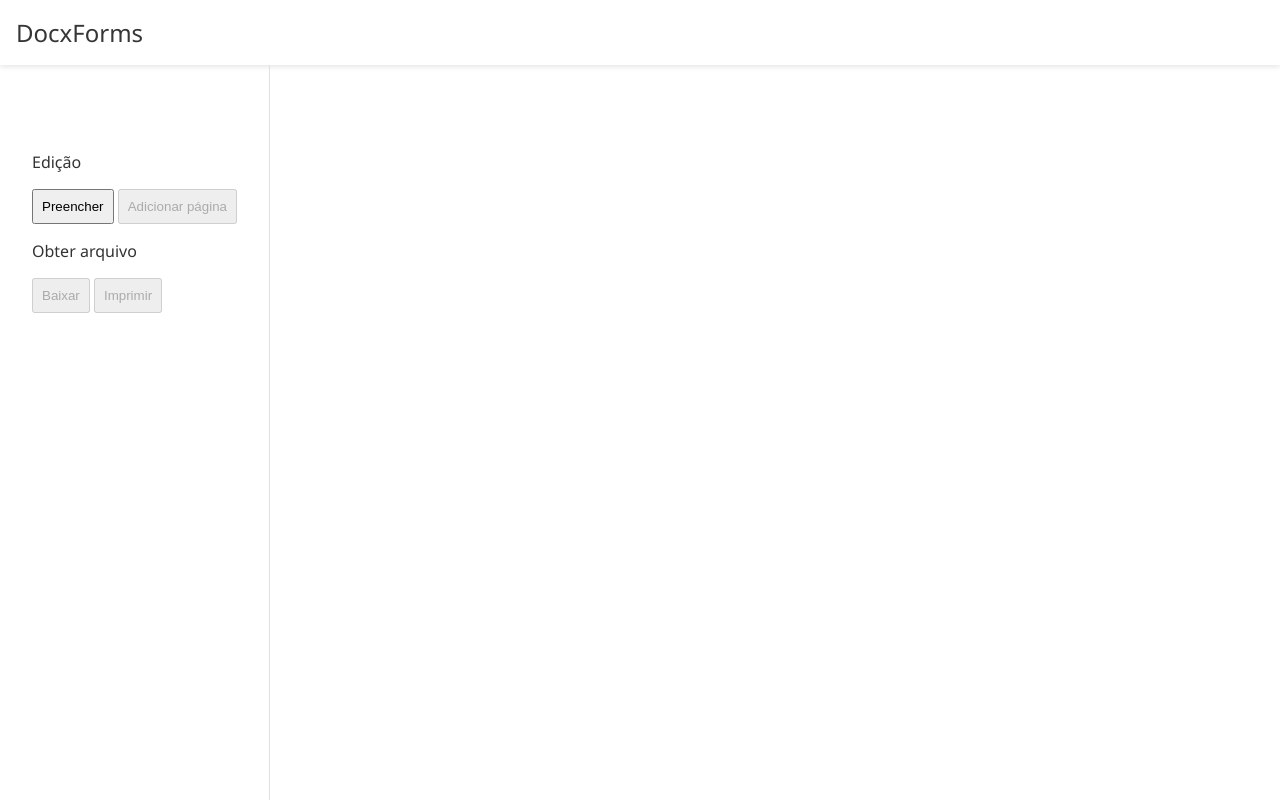
After one commit to lucascost/docxforms, a Django app: page /edit/ in a window 1280 px wide. The commit adds this page. Run offline with Django 5.2, Linux system fonts and the light colour scheme.

Commit message:
Adiciona formulário dinâmico com base nas chaves extraídas de cada documento

```diff
--- a/docxforms/core/urls.py
+++ b/docxforms/core/urls.py
@@ -4,5 +4,6 @@ from core import views
 app_name='core'
 
 urlpatterns = [
-    path('', views.inicio, name='inicio')
+    path('', views.inicio, name='inicio'),
+    path('edit/', views.editar_docx, name='editar')
 ]
--- a/docxforms/core/views.py
+++ b/docxforms/core/views.py
@@ -1,6 +1,7 @@
+import base64
 import re
-import zipfile
-from django.shortcuts import render
+from django import forms
+from django.shortcuts import redirect, render
 from docxtpl import DocxTemplate
 
 def extrair_campos(docx):
@@ -21,25 +22,47 @@ def extrair_campos(docx):
                             campos.append(match)
     return campos
 
+def serializar_arquivo(arquivo):
+    bytes = arquivo.read()
+    return base64.b64encode(bytes).decode('utf-8')
+
+def guardar_em_memoria(request, dados):
+    for key, value in dados.items():
+        request.session[key] = value
+
+
 def inicio(request):
-
     if request.method == 'POST':
         try:
-            docx = DocxTemplate(request.FILES['docx_file'])
+            file = request.FILES['docx_file']
 
-            if not request.FILES['docx_file'].name.endswith('.docx'):
+            if not file.name.endswith('.docx'):
                 return render(request, 'index.html', {'error': 'O arquivo enviado não é um DOCX válido'})
 
+            docx = DocxTemplate(file)
             campos = extrair_campos(docx)
-            print(campos)
+
+            docx_bytes = serializar_arquivo(file)
+
+            guardar_em_memoria(request,{
+                'docx_bytes':docx_bytes,
+                'campos': campos,
+                'nome_arquivo':file.name
+                })
+
+            return redirect('edit/')
 
         except KeyError:
             return render(request, 'index.html', {'error': 'Arquivo DOCX não enviado'})
         except Exception as e:
             return render(request, 'index.html', {'error': 'Erro ao processar o arquivo'})
 
-
     return render(request, 'index.html')
 
-def editar_docx(request, campos, docx):
-    pass
+def editar_docx(request):
+    campos_recebidos = request.session.get('campos',[])
+    campos_formatados = [s.replace("_", " ") for s in campos_recebidos]
+
+    nome_arquivo = request.session.get('nome_arquivo','')
+
+    return render(request, 'edit.html', {'campos':campos_formatados, 'nome_arquivo': nome_arquivo})
--- a/docxforms/static/css/styles.css
+++ b/docxforms/static/css/styles.css
@@ -15,26 +15,40 @@ html, body {
     font-family: var(--font-family);
     background-color: var(--background-color);
     color: var(--primary-color);
+    overflow: hidden;
 
 }
 
-header{
+.top-bar{
+    padding: 1rem;
+    box-shadow: 0px 2px 5px 0px rgba(0,0,0,0.10);
+    -webkit-box-shadow: 0px 2px 5px 0px rgba(0,0,0,0.10);
+    -moz-box-shadow: 0px 2px 5px 0px rgba(0,0,0,0.10);
+}
+
+.logo{
     width: 100%;
     text-align: center;
     padding-top: 4rem;
     padding-bottom: 4rem;
 }
 
+header{
+    width: 100%;
+    text-align: center;
+}
+
 .flex-col{
     display: flex;
     flex-direction: column;
-    justify-content: center;
+    justify-content: flex-start;
     align-items: center;
 }
 
 main{
     padding-left: 2rem;
     padding-right: 2rem;
+    height: 100%;
 }
 
 .section-new-doc{
@@ -68,3 +82,48 @@ main{
     object-position: bottom;
     padding-bottom: 0.5rem;
 }
+
+
+aside{
+    width: fit-content;
+    height: 100%;
+    padding-top: 2rem;
+    padding-right: 2rem;
+    border-right: 1px solid #e0e0e0;
+}
+
+aside span{
+    text-overflow: ellipsis;
+    overflow: hidden;
+    max-width: 300px !important;
+}
+
+.form-field{
+    display: flex;
+    flex-direction: column;
+    width: 300px;
+    margin-bottom: 1rem;
+}
+
+.form-field input[type="text"] {
+    padding: 0.5rem;
+    border: 1px solid #a5a5a5;
+    outline: none;
+    border-radius: 4px;
+  }
+
+.actions{
+    margin-bottom: 1rem;
+}
+
+.action-title{
+    display: flex;
+    margin-bottom: 1rem;
+}
+
+.line{
+}
+
+.actions button{
+    padding: 0.5rem;
+}
--- /dev/null
+++ b/docxforms/templates/edit.html
@@ -0,0 +1,55 @@
+{% load static %}
+<!DOCTYPE html>
+<html lang="pt-br">
+<head>
+    <meta charset="UTF-8">
+    <meta name="viewport" content="width=device-width, initial-scale=1.0">
+    <link rel="stylesheet" href="{% static 'css/styles.css' %}">
+
+    <title>DocxForms</title>
+</head>
+<body>
+    <div class="top-bar">
+        <a href="{% url 'core:inicio' %}" style="text-decoration: none;">
+            <span style="font-size: 1.5rem; font-weight: 500; color: rgb(54, 54, 54);">DocxForms</span>
+        </a>
+    </div>
+    <main>
+        <aside>
+            <span style="font-weight: 500; display: inline-block;">{{ nome_arquivo }}</span>
+            <form action="POST" style="margin-top: 2rem;">
+                {% for campo in campos %}
+                <div class="form-field">
+                    <label style="font-weight: 500;" >{{ campo|title }}</label>
+                    <input type="text" name="{{campo}}" id="">
+                </div>
+                {% endfor %}
+
+                <div class="actions">
+                    <div>
+                        <div class="action-title">
+                            <div style="width: fit-content; font-weight: 500;">Edição</div>
+                            <div class="line"></div>
+                        </div>
+                        <button type="button">Preencher</button>
+                        <button type="button" disabled>Adicionar página</button>
+
+                    </div>
+                </div>
+
+                <div class="actions">
+                    <div>
+                        <div class="action-title">
+                            <div style="width: fit-content; font-weight: 500;">Obter arquivo</div>
+                            <div class="line"></div>
+                        </div>
+                        <button type="button" disabled>Baixar</button>
+                        <button type="button" disabled>Imprimir</button>
+
+                    </div>
+                </div>
+            </form>
+        </aside>
+    </main>
+</body>
+</html>
--- a/docxforms/templates/index.html
+++ b/docxforms/templates/index.html
@@ -11,9 +11,9 @@
 <body>
     <header>
         <div class="logo">
-            <span style="font-size: 3rem; color: rgb(54, 54, 54);">DocxForms</span>
+            <span style="font-size: 3rem; color: rgb(54, 54, 54);">DocxForms</span><br>
+            <span style="font-size: 1rem;">Automatize seus modelos .docx com simplicidade.</span>
         </div>
-        <span style="font-size: 1rem;">Automatize seus modelos .docx com simplicidade.</span>
     </header>
     <main class="flex-col">
         <section class="section-new-doc">
@@ -28,7 +28,7 @@
                     <input type="file" name="docx_file" id="fileInput" accept=".docx" style="display: none;">
                 </form>
             </div>
-            <div class="btn-card flex-col" id="text-info">
+            <div class="btn-card flex-col" id="text-info" style="justify-content: center !important;">
                 <span style="padding: 0.5rem; opacity: 0.9; text-align: center;">Adicione mais modelos</span>
             </div>
         </section>
```
